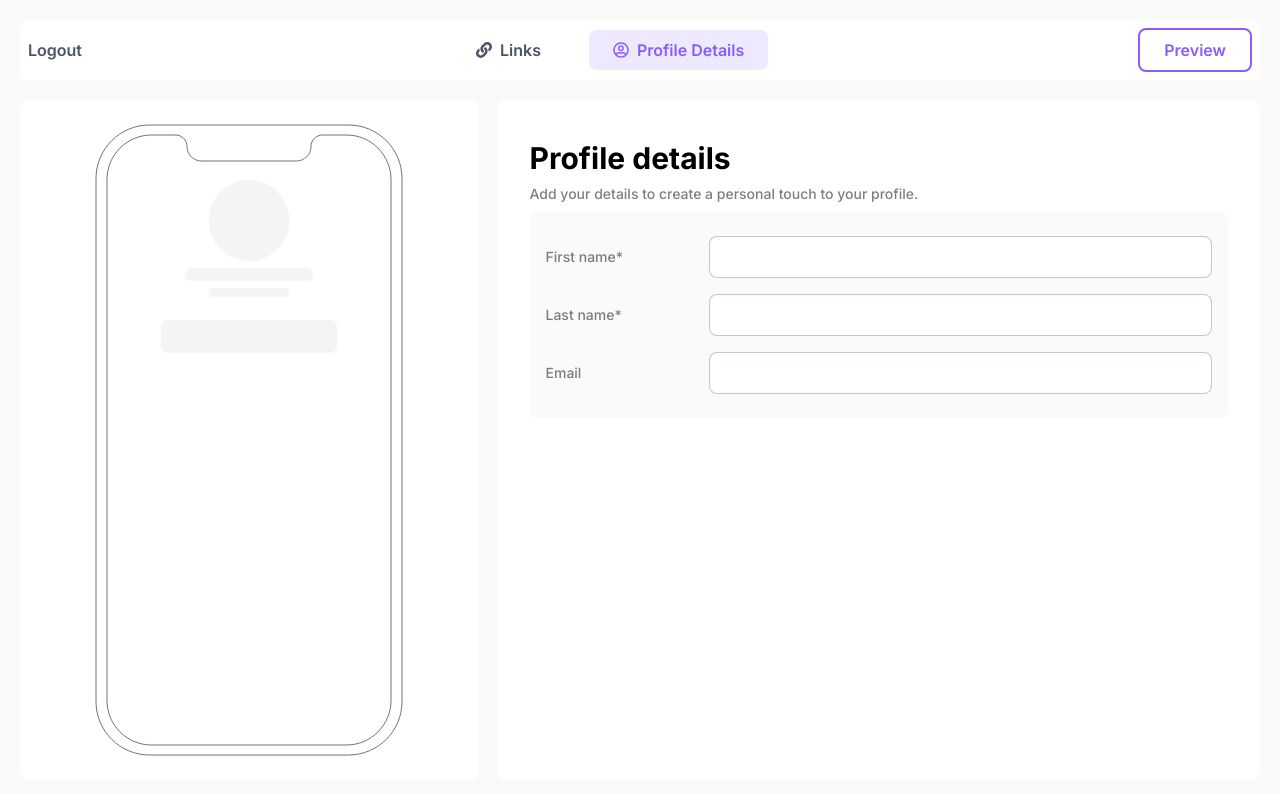
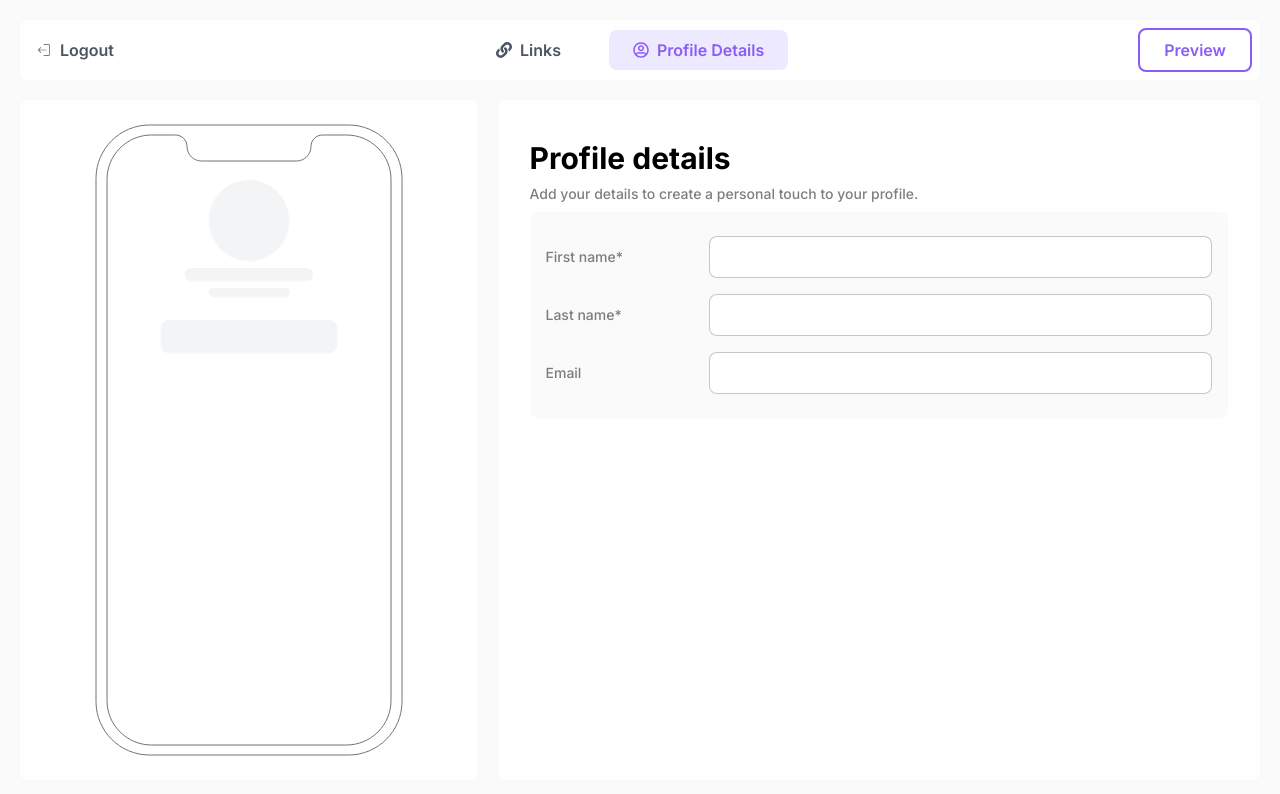
Before and after one commit to Joksa132/link-sharing-app, a Next.js app: page /profile/details in a window 1280 px wide. Shown: the top 794 px of the page. Built offline with nearby package versions, Linux system fonts and the light colour scheme.

Commit message:
add styles

```diff
--- a/components/Header.tsx
+++ b/components/Header.tsx
@@ -4,19 +4,24 @@ import { signOut } from "next-auth/react";
 import Link from "next/link";
 import { usePathname } from "next/navigation";
 import { FaLink, FaRegUserCircle } from "react-icons/fa";
+import { CiLogout } from "react-icons/ci";
 
 export default function Header() {
   const pathName = usePathname();
 
   return (
     <header className="flex justify-between items-center p-2 bg-white rounded-lg">
-      <button className="text-gray-600 font-semibold" onClick={() => signOut()}>
+      <button
+        className="flex items-center gap-2 p-2 text-gray-600 font-semibold hover:text-violet-500 hover:bg-violet-300 hover:bg-opacity-30 hover:rounded-lg"
+        onClick={() => signOut()}
+      >
+        <CiLogout />
         Logout
       </button>
       <div className="flex gap-6">
         <Link
           href="/profile/links"
-          className={`flex items-center gap-2 py-2 px-6 text-gray-600 font-semibold ${
+          className={`flex items-center gap-2 py-2 px-6 text-gray-600 font-semibold hover:text-violet-500 ${
             pathName === "/profile/links"
               ? "text-violet-500 bg-violet-300 bg-opacity-30 rounded-lg"
               : ""
@@ -26,7 +31,7 @@ export default function Header() {
         </Link>
         <Link
           href="/profile/details"
-          className={`flex items-center gap-2 py-2 px-6 text-gray-600 font-semibold ${
+          className={`flex items-center gap-2 py-2 px-6 text-gray-600 font-semibold hover:text-violet-500 ${
             pathName === "/profile/details"
               ? "text-violet-500 bg-violet-300 bg-opacity-30 rounded-lg"
               : ""
```
